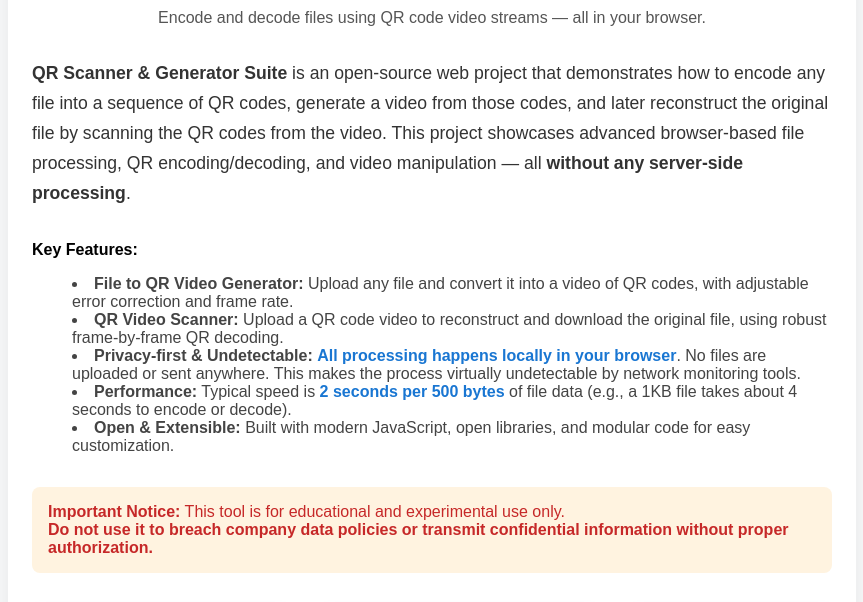
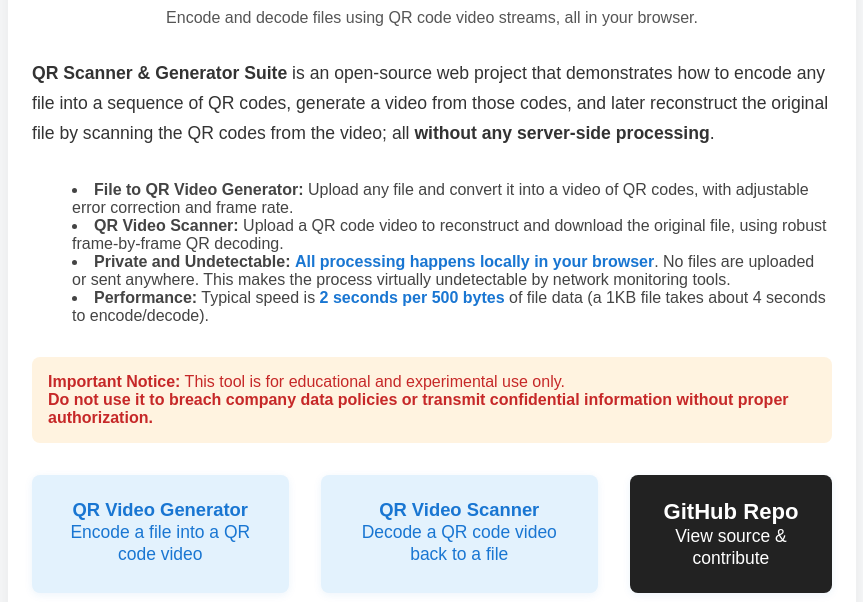
Before and after one commit to KooperL/qr-stream-generator, a plain HTML site: page index.html in a window 1280 px wide. Shown: the part 133-735 px from the top of the page, without its empty margins (208-1071 px from the left). Drawn offline with Linux system fonts and the light colour scheme.

Commit message:
Content update

```diff
--- a/index.html
+++ b/index.html
@@ -75,19 +75,17 @@
     <div class="container">
         <h1>QR Scanner & Generator Suite</h1>
         <div class="subtitle">
-            Encode and decode files using QR code video streams — all in your browser.
+            Encode and decode files using QR code video streams, all in your browser.
         </div>
         <div class="description">
-            <strong>QR Scanner & Generator Suite</strong> is an open-source web project that demonstrates how to encode any file into a sequence of QR codes, generate a video from those codes, and later reconstruct the original file by scanning the QR codes from the video. This project showcases advanced browser-based file processing, QR encoding/decoding, and video manipulation — all <b>without any server-side processing</b>.
+            <strong>QR Scanner & Generator Suite</strong> is an open-source web project that demonstrates how to encode any file into a sequence of QR codes, generate a video from those codes, and later reconstruct the original file by scanning the QR codes from the video; all <b>without any server-side processing</b>.
         </div>
         <div class="features">
-            <strong>Key Features:</strong>
             <ul>
                 <li><b>File to QR Video Generator:</b> Upload any file and convert it into a video of QR codes, with adjustable error correction and frame rate.</li>
                 <li><b>QR Video Scanner:</b> Upload a QR code video to reconstruct and download the original file, using robust frame-by-frame QR decoding.</li>
-                <li><b>Privacy-first & Undetectable:</b> <span style="color:#1976d2;font-weight:bold;">All processing happens locally in your browser</span>. No files are uploaded or sent anywhere. This makes the process virtually undetectable by network monitoring tools.</li>
-                <li><b>Performance:</b> Typical speed is <span style="color:#1976d2;font-weight:bold;">2 seconds per 500 bytes</span> of file data (e.g., a 1KB file takes about 4 seconds to encode or decode).</li>
-                <li><b>Open & Extensible:</b> Built with modern JavaScript, open libraries, and modular code for easy customization.</li>
+                <li><b>Private and Undetectable:</b> <span style="color:#1976d2;font-weight:bold;">All processing happens locally in your browser</span>. No files are uploaded or sent anywhere. This makes the process virtually undetectable by network monitoring tools.</li>
+                <li><b>Performance:</b> Typical speed is <span style="color:#1976d2;font-weight:bold;">2 seconds per 500 bytes</span> of file data (a 1KB file takes about 4 seconds to encode/decode).</li>
             </ul>
         </div>
         <div style="margin-bottom:24px; color:#c62828; font-size:1em; background:#fff3e0; border-radius:8px; padding:16px;">
@@ -96,21 +94,20 @@
         </div>
         <div class="links">
             <a class="card-link" href="online-generator.html">
-                ➡️ QR Video Generator<br>
+          QR Video Generator<br>
                 <span style="font-size:0.95em;font-weight:normal;">Encode a file into a QR code video</span>
             </a>
             <a class="card-link" href="online-scanner.html">
-                ⬅️ QR Video Scanner<br>
+          QR Video Scanner<br>
                 <span style="font-size:0.95em;font-weight:normal;">Decode a QR code video back to a file</span>
             </a>
             <a class="card-link" href="https://github.com/KooperL/qr-stream-generator" target="_blank" style="background:#222;color:#fff;">
-                <span style="font-size:1.2em;">&#128187; GitHub Repo</span><br>
+                <span style="font-size:1.2em;">GitHub Repo</span><br>
                 <span style="font-size:0.95em;font-weight:normal;">View source & contribute</span>
             </a>
         </div>
         <div style="margin-top:40px; text-align:center; color:#888; font-size:0.95em;">
             <em>
-                Created for educational and experimental purposes.<br>
                 For large files, processing may take time and browser memory.<br>
                 <br>
                 <b>Host Locally:</b><br>
```
Also changed, not shown: online-generator.html (+2 -2 lines), online-scanner.html (+2 -2 lines).
